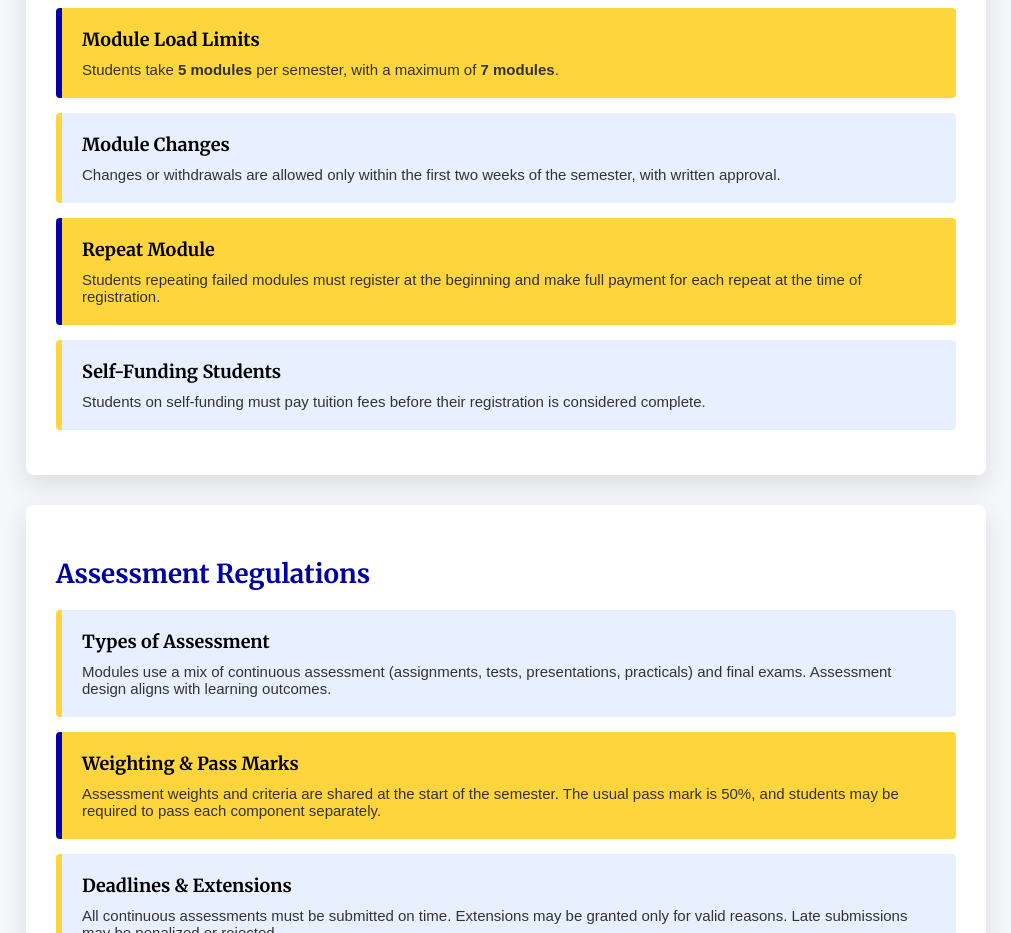
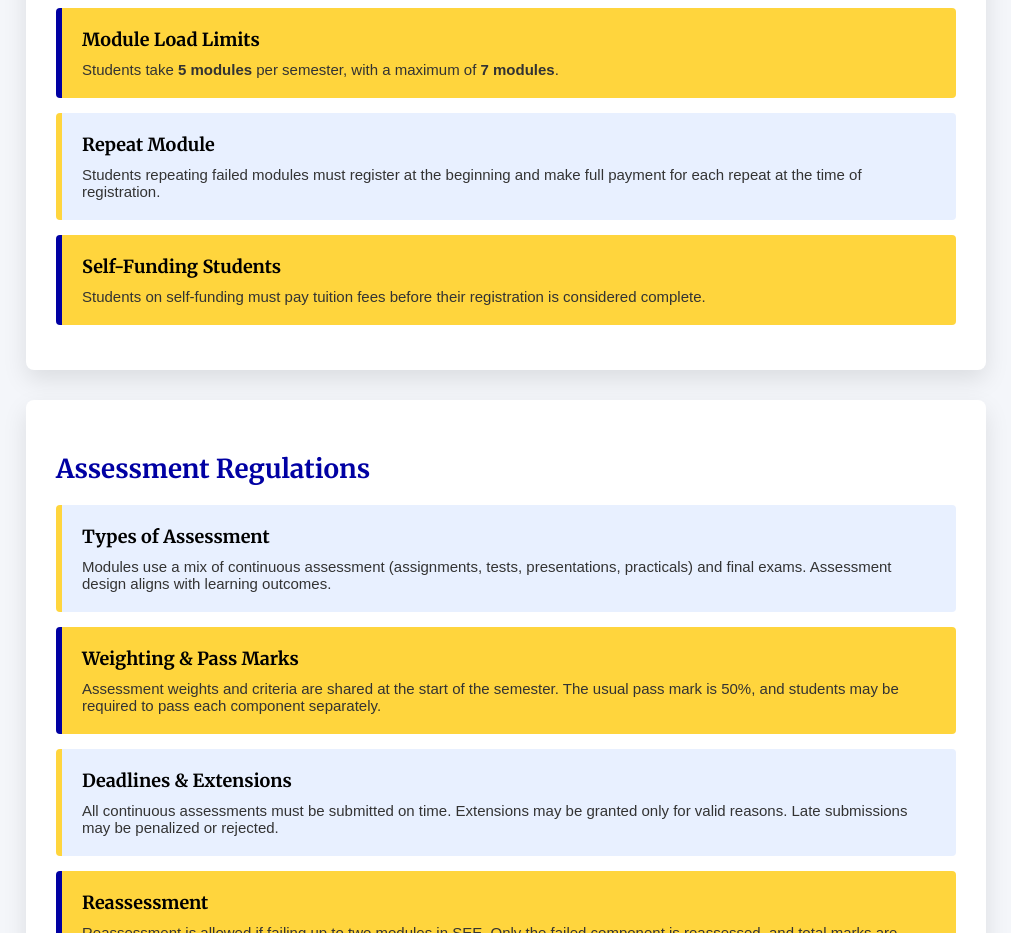
Before and after one commit to Pangkhar/shortlist, a plain HTML site: page index.html in a window 1280 px wide. Shown: the part 1680-2613 px from the top of the page, without its empty margins (134-1145 px from the left). Drawn offline with Linux system fonts and the light colour scheme.

Commit message:
Update index.html

```diff
--- a/index.html
+++ b/index.html
@@ -321,10 +321,6 @@
       <p>Students take <strong>5 modules</strong> per semester, with a maximum of <strong>7 modules</strong>.</p>
     </div>
     <div class="info-box">
-      <h4>Module Changes</h4>
-      <p>Changes or withdrawals are allowed only within the first two weeks of the semester, with written approval.</p>
-    </div>
-    <div class="info-box">
       <h4>Repeat Module</h4>
       <p>Students repeating failed modules must register at the beginning and make full payment for each repeat at the time of registration.</p>
     </div>
```
